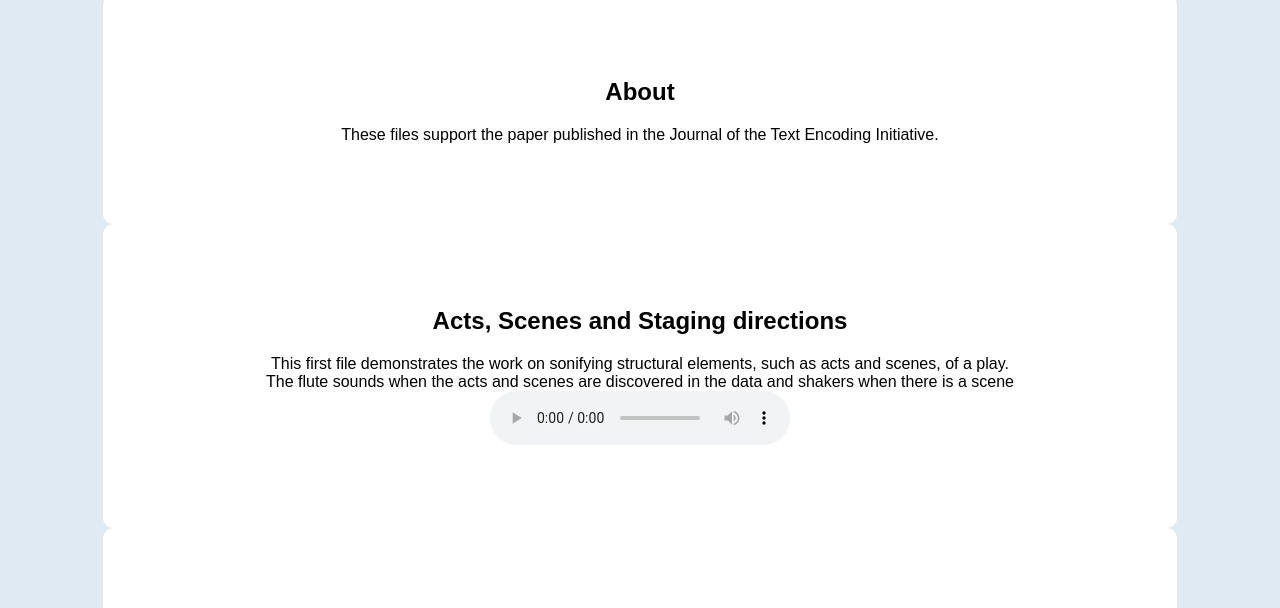
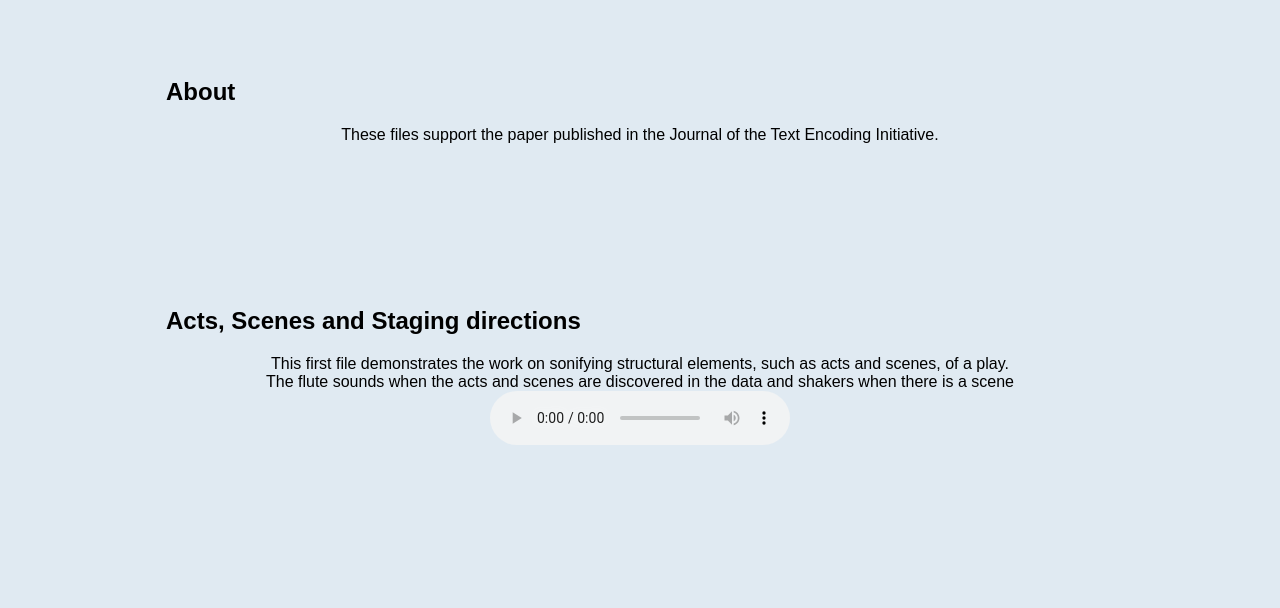
Before and after one commit to iaine/tei, a plain HTML site: page docs/index.html in a window 1280 px wide. Shown: the part 167-775 px from the top of the page. Drawn offline with Linux system fonts and the light colour scheme.

Commit message:
Remove white background, add headers

```diff
--- a/docs/style.css
+++ b/docs/style.css
@@ -17,11 +17,15 @@
 }
 
 #file {
-   background-color: #ffffff;
    width: 75%;
    margin: auto;
    padding: 5%;
    border-radius: 10px;
+}
+
+h2 {
+   font-size: 1.5em;
+   text-align: left;
 }
 
 body {
```
